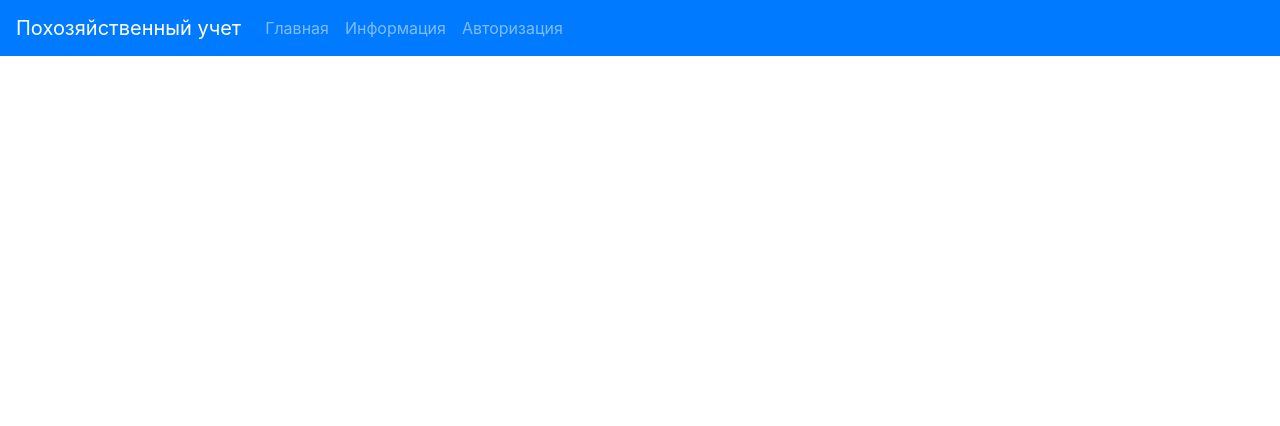
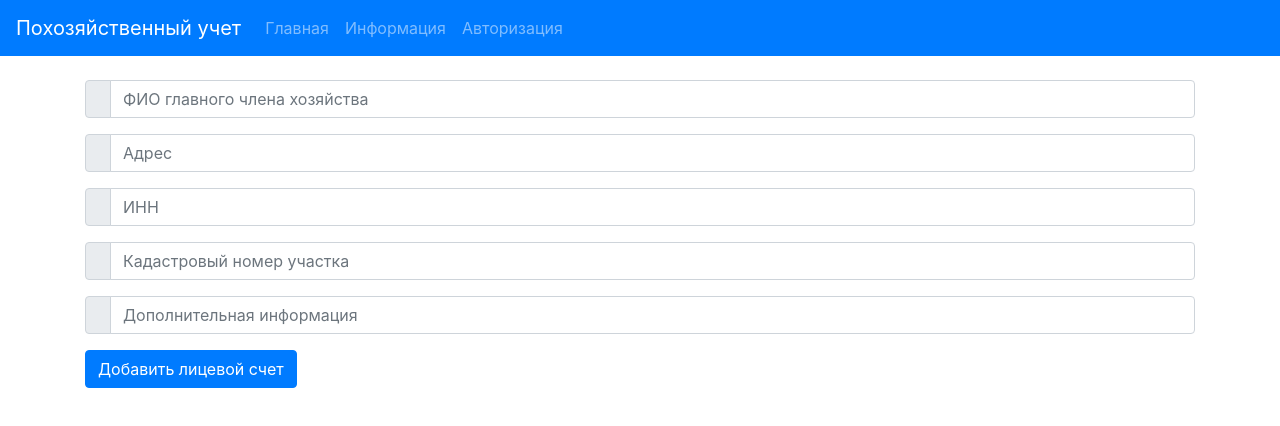
Before and after one commit to Goncharov-Egor/RespTiva, a React (Create React App) app in the folder tets/: page /AddBankBook/1/1 in a window 1280 px wide. Shown: the top 426 px of the page. Built offline with nearby package versions, Linux system fonts and the light colour scheme.

Commit message:
First update2

```diff
--- a/tets/src/App.js
+++ b/tets/src/App.js
@@ -9,6 +9,7 @@ import {UsersList} from "./pages/UsersList";
 import HouseholdBook from "./pages/HouseholdBook"
 import AddHouseholdBook from "./addingPages/AddHouseholdBook";
 import BankBook from "./pages/BankBook";
+import AddBankBook from "./addingPages/AddBankBook";
 
 export default class App extends Component{
     componentDidMount() {
@@ -38,6 +39,7 @@ export default class App extends Component{
                         <Route path={'/HouseholdBooks'} exact component={HouseholdBook}/>
                         <Route path={'/AddHouseholdBook'} exact component={AddHouseholdBook}/>
                         <Route path={'/BankBook/:householdBookName/:kozhuunName'} exact component={BankBook}/>
+                        <Route path={'/AddBankBook/:householdBookName/:kozhuunName'} exact component={AddBankBook}/>
                     </Switch>
                 </div>
             </BrowserRouter>
--- a/tets/src/addingPages/AddBankBook.js
+++ b/tets/src/addingPages/AddBankBook.js
@@ -1,10 +1,101 @@
-import React, {Component} from "react";
+import React, {Component, Fragment} from "react";
 import axios from "axios";
+import {Form} from "react-bootstrap";
+import {Redirect} from "react-router-dom";
+import {AddBankBooksPath, LoginPath} from "../helpers/Path";
 
 export default class AddBankBook extends Component {
 
+    state = {}
+
+    addButtonPressed = async (e) => {
+
+        const BankBook = {
+            additionalInfo: this.additionalInfo,
+            address: this.address,
+            cadastralNumber: this.cadastralNumber,
+            householdBookName: this.props.match.params.householdBookName,
+            inn: this.inn,
+            kozhuunName: this.props.match.params.kozhuunName,
+            name: this.name
+        }
+
+        console.log(BankBook)
+
+        let config = {
+            method: 'post',
+            url: LoginPath,
+
+            headers: {
+                'Content-Type': 'application/json',
+                'Authorization' : localStorage.getItem('token')
+            }
+        };
+
+        let url = AddBankBooksPath
+
+        await axios.post(url, BankBook, config)
+            .then(res => {
+                console.log(res)
+            })
+            .catch(err => {
+                console.log(err)
+            })
+
+        this.setState({
+            isApply: true
+        })
+
+    }
 
     render() {
+        if(this.state.isApply) {
+            let path = '/BankBook/' + this.props.match.params.householdBookName + '/' + this.props.match.params.kozhuunName
+            return(<Redirect to={path}/>)
+        }
+        return(
+            <Fragment>
+            <Form>
+                <Form.Group>
 
+                    <div className="input-group mb-3">
+                        <div className="input-group-prepend">
+                            <span className="input-group-text" id="basic-addon1"></span>
+                        </div>
+                        <input onChange={e => this.name = e.target.value} name='name' placeholder='ФИО главного члена хозяйства' className="form-control" aria-describedby="basic-addon1"/>
+                    </div>
+
+                    <div className="input-group mb-3">
+                        <div className="input-group-prepend">
+                            <span className="input-group-text" id="basic-addon1"></span>
+                        </div>
+                        <input onChange={e => this.address = e.target.value} name='name' placeholder='Адрес' className="form-control" aria-describedby="basic-addon1"/>
+                    </div>
+
+                    <div className="input-group mb-3">
+                        <div className="input-group-prepend">
+                            <span className="input-group-text" id="basic-addon1"></span>
+                        </div>
+                        <input onChange={e => this.inn = e.target.value} name='inn' placeholder='ИНН' className="form-control" aria-describedby="basic-addon1"/>
+                    </div>
+
+                    <div className="input-group mb-3">
+                        <div className="input-group-prepend">
+                            <span className="input-group-text" id="basic-addon1"></span>
+                        </div>
+                        <input onChange={e => this.cadastralNumber = e.target.value} name='cadastralNumber' placeholder='Кадастровый номер участка' className="form-control" aria-describedby="basic-addon1"/>
+                    </div>
+
+                    <div className="input-group mb-3">
+                        <div className="input-group-prepend">
+                            <span className="input-group-text" id="basic-addon1"></span>
+                        </div>
+                        <input onChange={e => this.additionalInfo = e.target.value} name='additionalInfo' placeholder='Дополнительная информация' className="form-control" aria-describedby="basic-addon1"/>
+                    </div>
+
+                </Form.Group>
+            </Form>
+            <button type="submit" className="btn btn-primary" onClick={e => this.addButtonPressed(e)}>Добавить лицевой счет</button>
+        </Fragment>)
     }
 }
--- a/tets/src/components/Navbar.js
+++ b/tets/src/components/Navbar.js
@@ -14,6 +14,7 @@ export default class Navbar extends Component {
 
     logoutButtonPressed = e => {
         localStorage.clear()
+        //this.props.history.push({pathname:'/'})
     }
 
     render() {
--- a/tets/src/helpers/Path.js
+++ b/tets/src/helpers/Path.js
@@ -7,3 +7,4 @@ export let GetUserPath = BasePath + "profile/"
 export let GetHouseHoldBooksPath = BasePath + "kozhuuns/household_books/"
 export let AddHouseHoldBookPath = BasePath + "kozhuuns/household_books/create/"
 export let GetBankBooksPath = BasePath + "kozhuuns/household_books/bank_books/"
+export let AddBankBooksPath = BasePath + "kozhuuns/household_books/bank_books/create"
--- a/tets/src/pages/BankBook.js
+++ b/tets/src/pages/BankBook.js
@@ -45,7 +45,8 @@ export default class BankBook extends Component {
     }
 
     addButtonClicked = (e) => {
-
+        console.log({pathname : '/AddBankBook/' + this.props.match.params.householdBookName + '/' + this.props.match.params.kozhuunName})
+        this.props.history.push({pathname : '/AddBankBook/' + this.props.match.params.householdBookName + '/' + this.props.match.params.kozhuunName})
     }
 
     openButtonClicked = (e) => {
```
Also changed, not shown: 1 other file (tests, documents, lock files or other folders).
